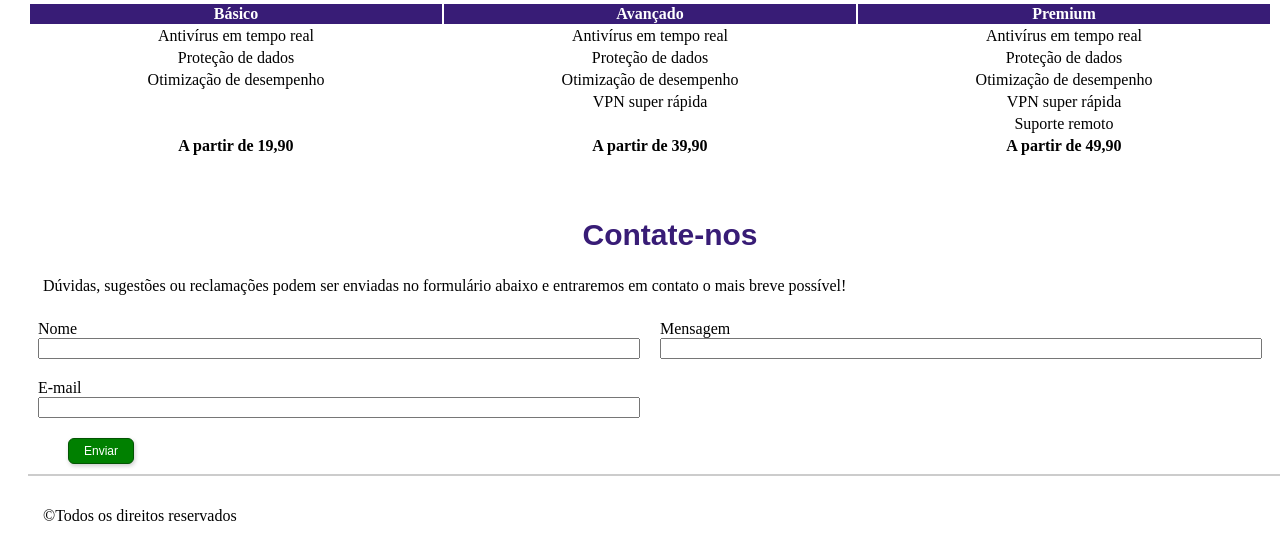
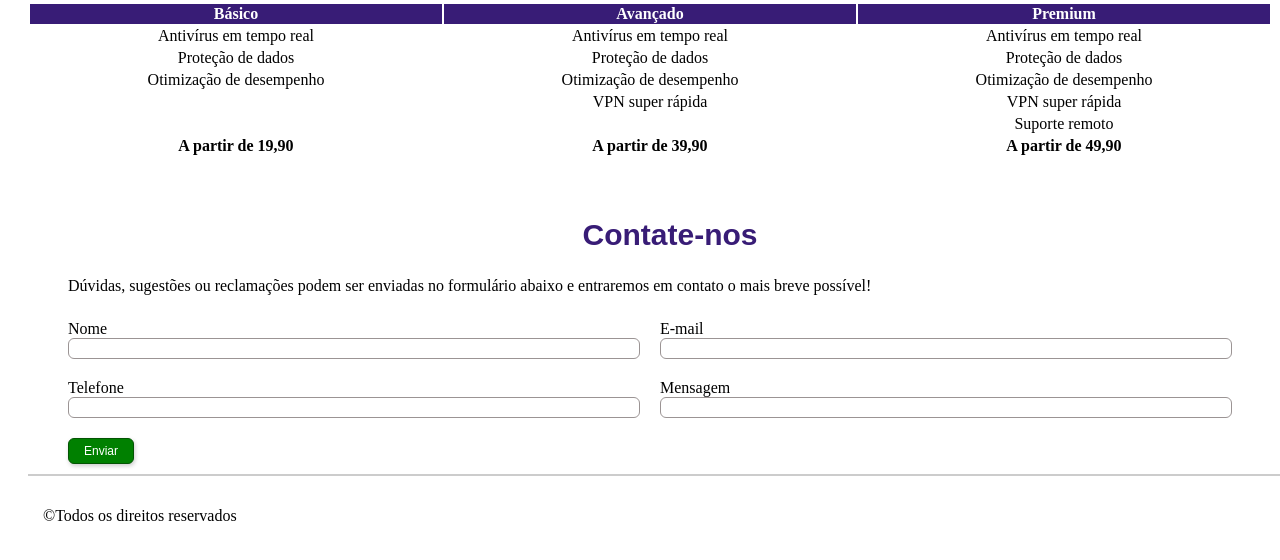
Before and after one commit to ilamuniz/santander-coders_front-end-estatico, a plain HTML site: page index.html in a window 1280 px wide. Shown: the part 1356-1916 px from the top of the page. Drawn offline with Linux system fonts and the light colour scheme.

Commit message:
Ediçao do formulário

```diff
--- a/css/estilo.css
+++ b/css/estilo.css
@@ -131,25 +131,6 @@
     border-top: 2px solid #ccc;
 }
 
-#texto-form {
-    text-align: justify;
-    margin: 15px;
-    width: 100%;
-}
-
-.groups {
-    display: flex;
-    flex-wrap: wrap;
-}
-
-.group {
-    display: flex;
-    flex-direction: column;
-    flex: 0 0 50%;
-    padding: 10px;
-    box-sizing: border-box;
-}
-
 .planos {
     text-align: center;
     display: flex;
--- /dev/null
+++ b/css/form.css
@@ -0,0 +1,31 @@
+.form .texto-form {
+    text-align: justify;
+    margin: 15px 40px;
+    width: 100%;
+}
+
+.form .content-form {
+    display: flex;
+}
+
+.form .groups {
+    display: flex;
+    flex-wrap: wrap;
+    width: 100%;
+    align-items: center;
+    margin: 0px 30px;
+}
+
+.form .group {
+    display: flex;
+    flex-direction: column;
+    flex: 0 0 50%;
+    padding: 10px;
+    box-sizing: border-box;
+}
+
+.form .group .input {
+    padding: 2px;
+    border-radius: 6px;
+    border: 1px solid #9b9494;
+}
--- a/index.html
+++ b/index.html
@@ -5,6 +5,7 @@
         <link rel="shortcut icon" href="./assets/logos/safe-e-sound_icon.png">
         <link rel="stylesheet" href="css/estilo.css">
         <link rel="stylesheet" href="css/tabela.css">
+        <link rel="stylesheet" href="css/form.css">
         <title>Baixe agora o antivírus mais completo do mercado</title>
     </head>
     <body>
@@ -132,12 +133,14 @@
 
             <br><br>
 
+            <form class="form">
                 <section id="section4">
                     <h2 class="titulo">Contate-nos</h2>
-                <div id="texto-form">
+                    <div class="texto-form">
                         Dúvidas, sugestões ou reclamações podem ser enviadas no formulário abaixo e entraremos em contato o mais breve possível!
                     </div>
 
+                    <div class="content-form">
                         <div class="groups">
                             <div class="group">
                                 <label>Nome</label>
@@ -145,18 +148,25 @@
                             </div>
 
                             <div class="group">
-                        <label>Mensagem</label>
-                        <input minlength="200" class="input" type="text" name="mensagem">
+                                <label>E-mail</label>
+                                <input required class="input" type="email" name="email">
                             </div>
 
                             <div class="group">
-                        <label>E-mail</label>
-                        <input required class="input" type="email" name="email">
+                                <label>Telefone</label>
+                                <input class="input" type="tel" name="telefone">
+                            </div>
+
+                            <div class="group">
+                                <label>Mensagem</label>
+                                <input minlength="200px" class="input" type="text" name="mensagem">
+                            </div>
                         </div>
                     </div>
 
                     <button class="btn" id="btn-form">Enviar</button>
                 </section>
+            </form>
 
             <footer class="conteudo-final">
                 <p>©Todos os direitos reservados</p>
```
Lines whose indentation alone changed are shown as unchanged.
